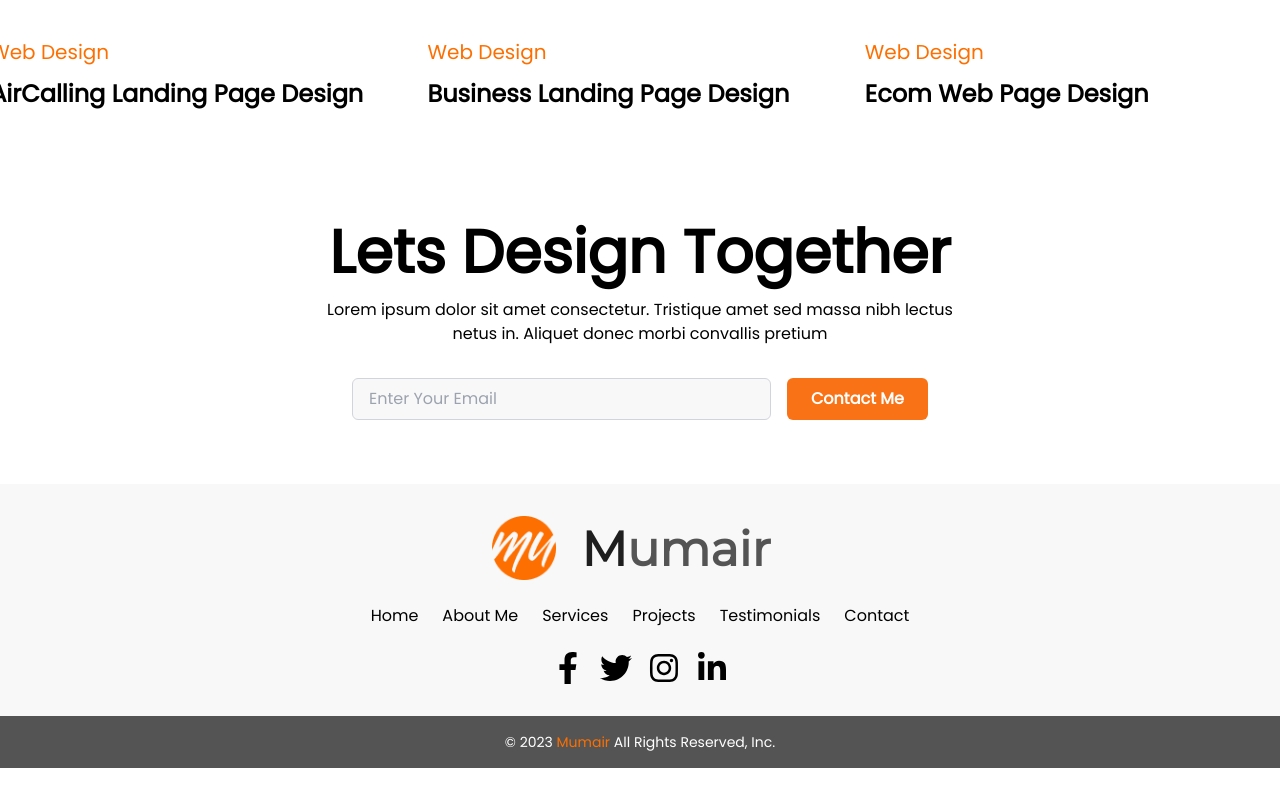
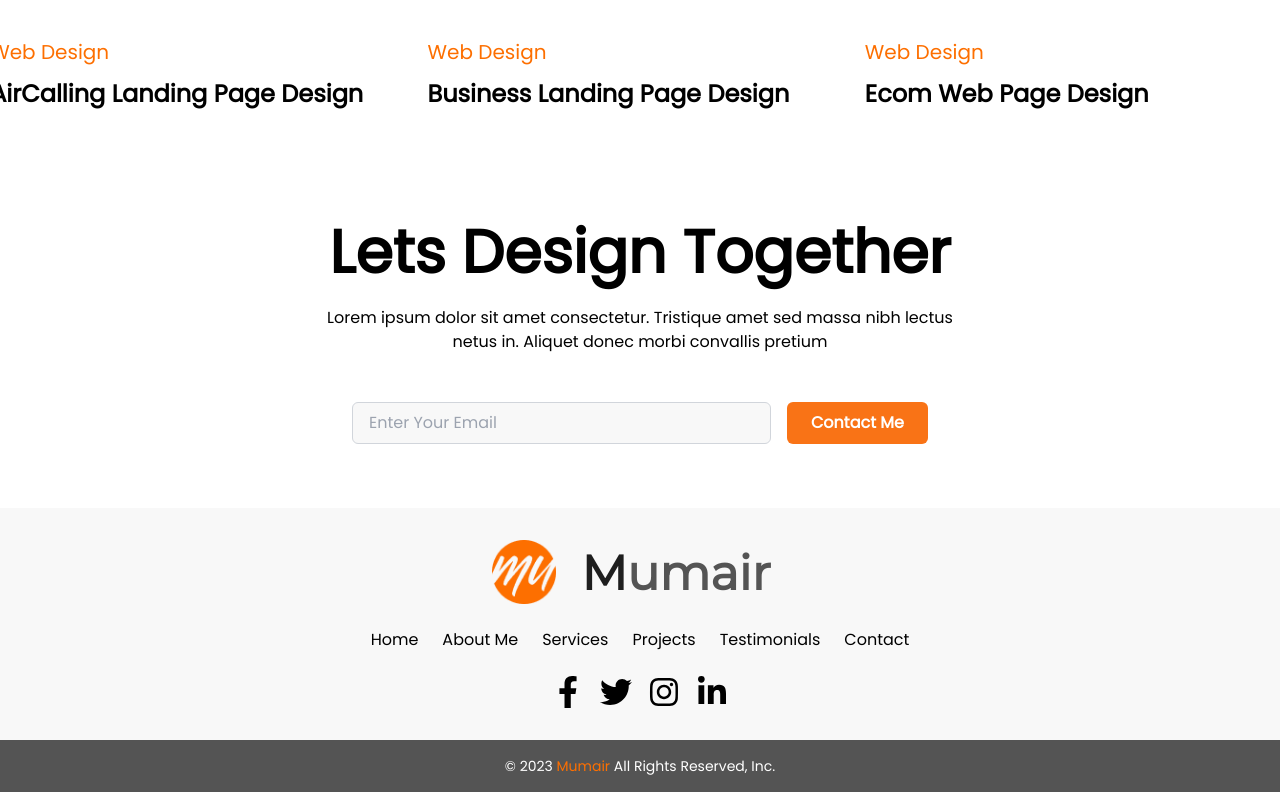
Before and after one commit to tuhin92/potential-inc, a React (Vite) app: page / in a window 1280 px wide. Shown: the part 2685-3477 px from the top of the page. Before the commit the page ends 3453 px from the top, so only its background shows below. Built offline with nearby package versions, Linux system fonts and the light colour scheme.

Commit message:
increase margin in search bar

```diff
--- a/src/Components/Together.jsx
+++ b/src/Components/Together.jsx
@@ -6,11 +6,11 @@ const Together = () => {
       <h2 className="text-4xl md:text-6xl font-semibold text-center mb-4">
         Lets Design Together
       </h2>
-      <p className="text-center mb-8 max-w-2xl mx-auto">
+      <p className="text-center my-6 max-w-2xl mx-auto">
         Lorem ipsum dolor sit amet consectetur. Tristique amet sed massa nibh
         lectus netus in. Aliquet donec morbi convallis pretium
       </p>
-      <div className="flex flex-col sm:flex-row gap-4 max-w-xl mx-auto">
+      <div className="flex flex-col sm:flex-row gap-4 max-w-xl mx-auto mt-12">
         <input
           type="email"
           placeholder="Enter Your Email"
```
